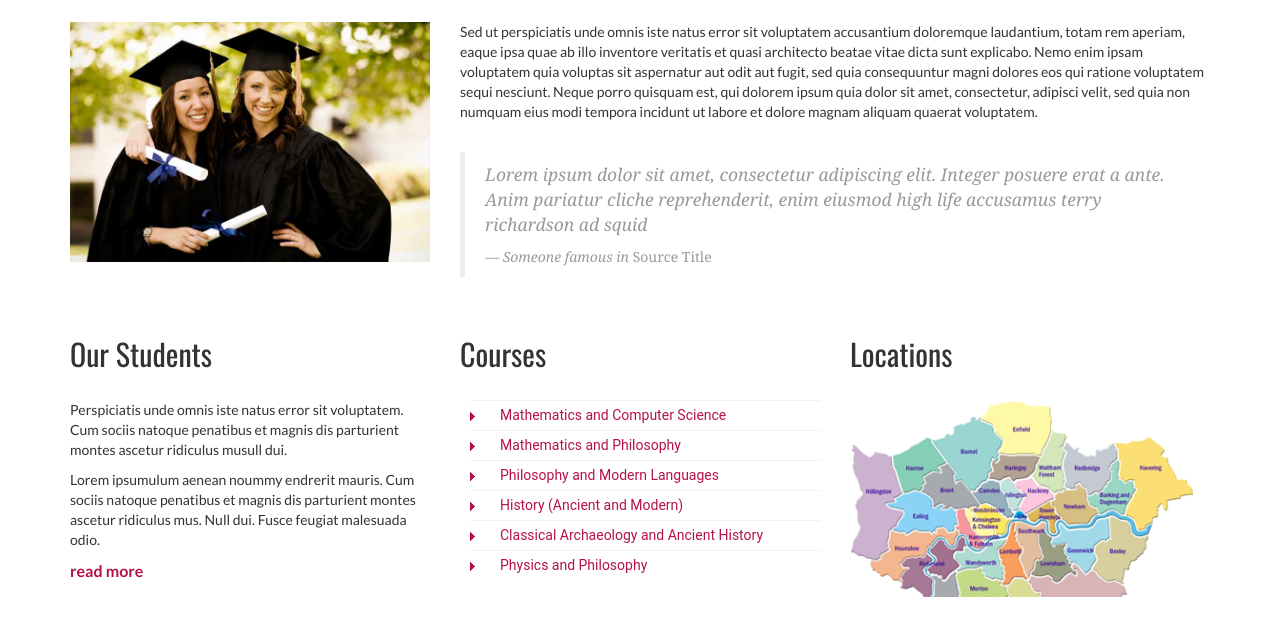
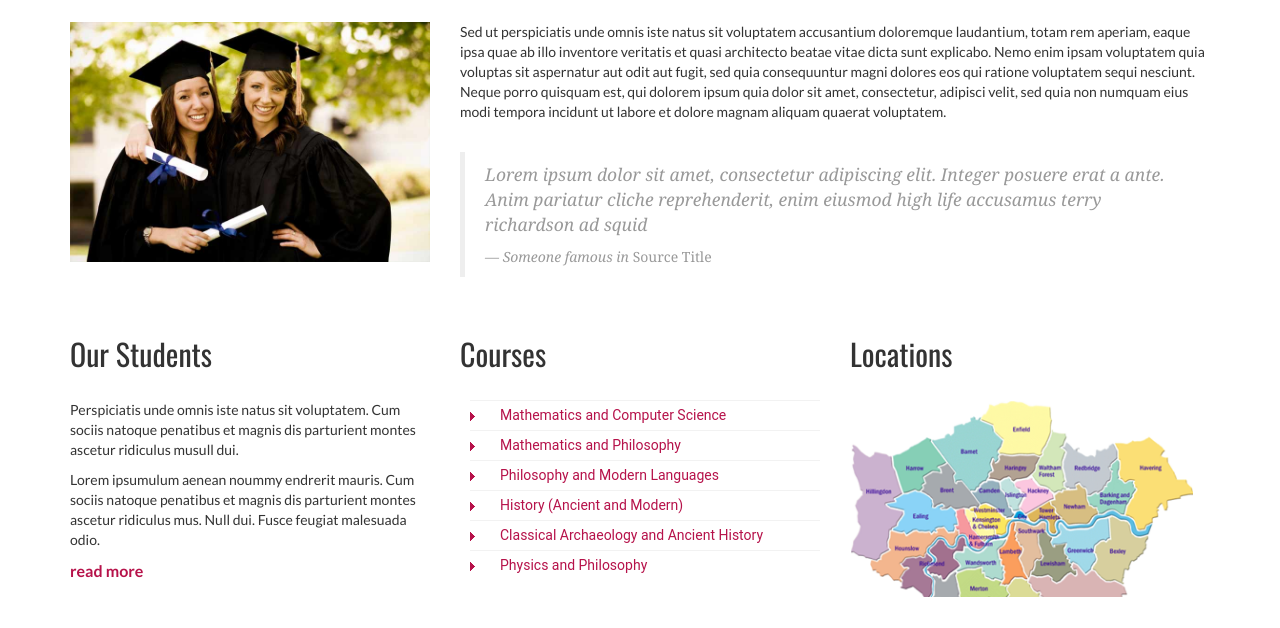
Before and after one commit to gui-testing-study/website-learn-educational, a plain HTML site: page index.html in a window 1280 px wide. Shown: the part 691-1319 px from the top of the page. Drawn offline with nearby package versions, Linux system fonts and the light colour scheme.

Commit message:
remove errors string

```diff
--- a/index.html
+++ b/index.html
@@ -91,7 +91,7 @@
 				<img src="assets/images/spotlight.jpg" alt="" class="img-responsive">
 			</div>
 			<div class="col-md-8">
-				<p>Sed ut perspiciatis unde omnis iste natus error sit voluptatem accusantium doloremque laudantium, totam rem aperiam, eaque ipsa quae ab illo inventore veritatis et quasi architecto beatae vitae dicta sunt explicabo. Nemo enim ipsam voluptatem quia voluptas sit aspernatur aut odit aut fugit, sed quia consequuntur magni dolores eos qui ratione voluptatem sequi nesciunt. Neque porro quisquam est, qui dolorem ipsum quia dolor sit amet, consectetur, adipisci velit, sed quia non numquam eius modi tempora incidunt ut labore et dolore magnam aliquam quaerat voluptatem. </p>
+				<p>Sed ut perspiciatis unde omnis iste natus  sit voluptatem accusantium doloremque laudantium, totam rem aperiam, eaque ipsa quae ab illo inventore veritatis et quasi architecto beatae vitae dicta sunt explicabo. Nemo enim ipsam voluptatem quia voluptas sit aspernatur aut odit aut fugit, sed quia consequuntur magni dolores eos qui ratione voluptatem sequi nesciunt. Neque porro quisquam est, qui dolorem ipsum quia dolor sit amet, consectetur, adipisci velit, sed quia non numquam eius modi tempora incidunt ut labore et dolore magnam aliquam quaerat voluptatem. </p>
 				<blockquote class="blockquote-1">
 					<p>Lorem ipsum dolor sit amet, consectetur adipiscing elit. Integer posuere erat a ante. Anim pariatur cliche reprehenderit, enim eiusmod high life accusamus terry richardson ad squid</p>
 					<small>Someone famous in <cite title="Source Title">Source Title</cite></small>
@@ -104,7 +104,7 @@
       <section class="container">
       <div class="row">
       	<div class="col-md-4"><div class="title-box clearfix "><h2 class="title-box_primary">Our Students</h2></div>
-        <p><span>Perspiciatis unde omnis iste natus error sit voluptatem. Cum sociis natoque penatibus et magnis dis parturient montes ascetur ridiculus musull dui.</span></p>
+        <p><span>Perspiciatis unde omnis iste natus  sit voluptatem. Cum sociis natoque penatibus et magnis dis parturient montes ascetur ridiculus musull dui.</span></p>
         <p>Lorem ipsumulum aenean noummy endrerit mauris. Cum sociis natoque penatibus et magnis dis parturient montes ascetur ridiculus mus. Null dui. Fusce feugiat malesuada odio.</p>
         <a href="#" title="read more" class="btn-inline " target="_self">read more</a> </div>
 
```
